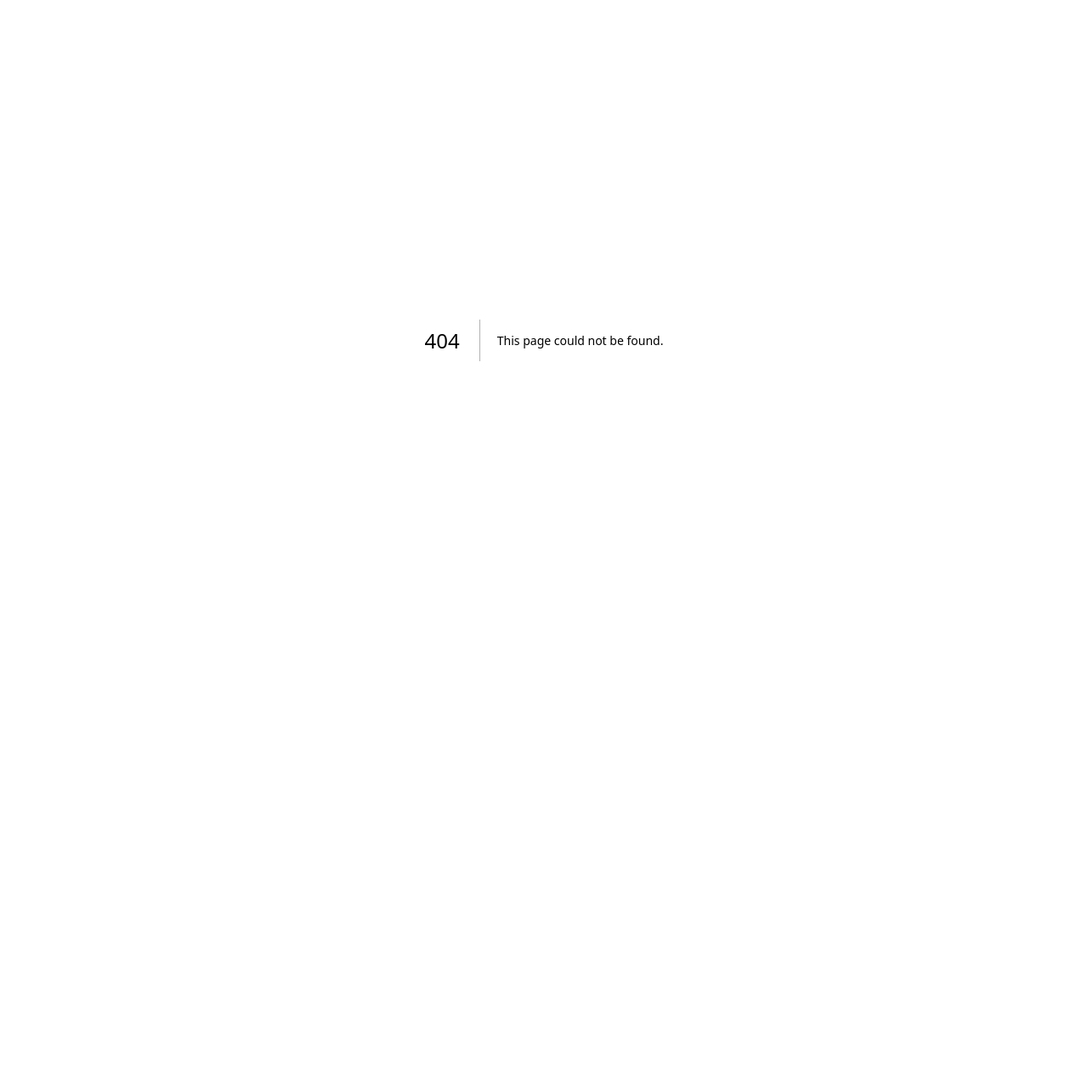
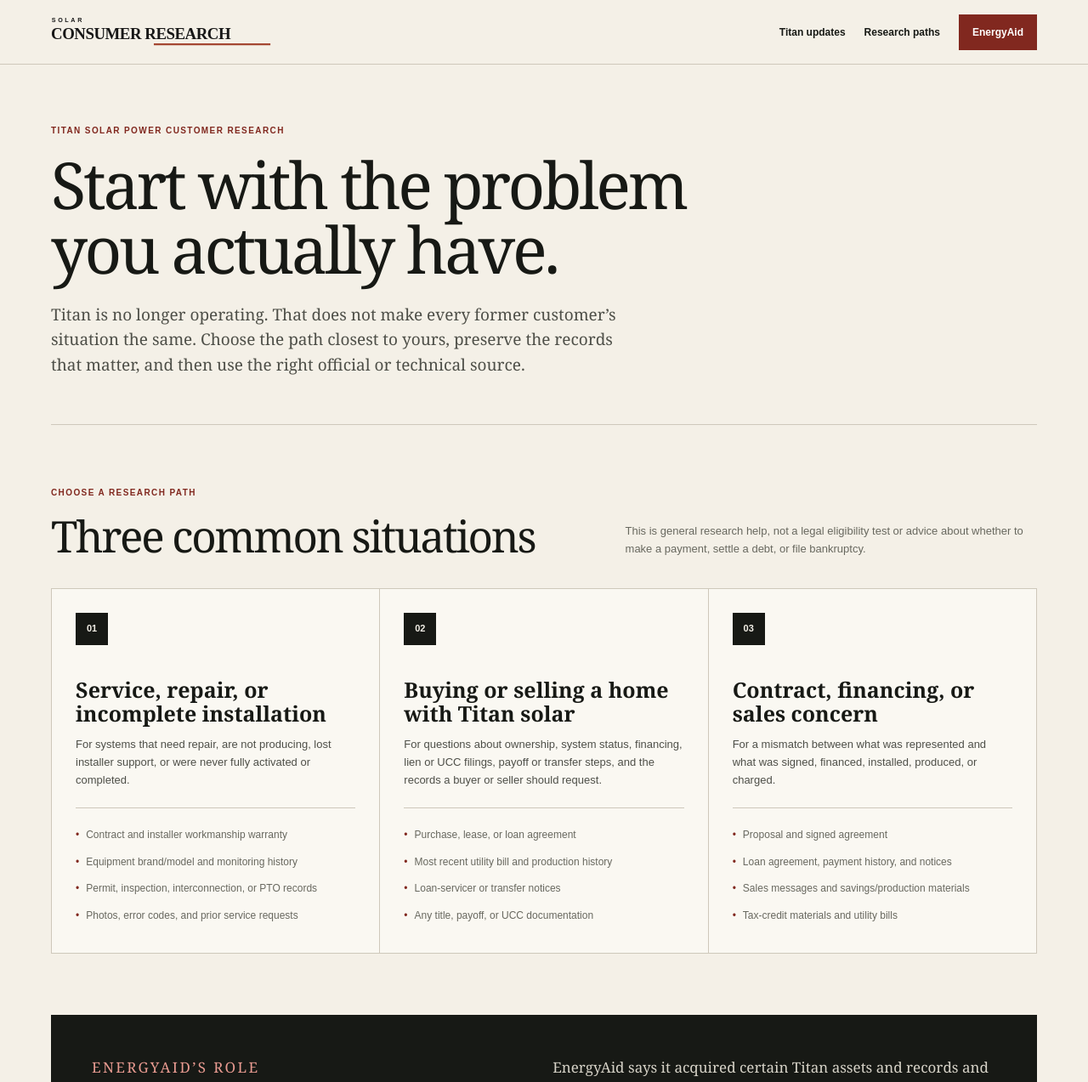
Before and after one commit to Decentralized-Rob/solar-consumer-research, a Next.js app: page /cases/titan-solar-power/customer-help in a window 1280 px wide. Before the commit this address had no page. Shown: the top 1273 px of the page at 85% size. Before the commit the page ends 800 px from the top, so only its background shows below. Built offline with nearby package versions, Linux system fonts and the light colour scheme.

Commit message:
Add three-path Titan customer research hub

```diff
--- /dev/null
+++ b/app/cases/titan-solar-power/customer-help/page.tsx
@@ -0,0 +1,62 @@
+import type { Metadata } from "next";
+import Image from "next/image";
+import Link from "next/link";
+import "./customer-help.css";
+
+export const metadata: Metadata = {
+  title: "Titan Solar Power Customer Help: Service, Home Sales & Financing Research",
+  description: "Research paths for former Titan Solar Power customers with service, home-sale, contract, or financing questions.",
+  alternates: { canonical: "/cases/titan-solar-power/customer-help" },
+};
+
+const paths = [
+  {
+    number: "01",
+    title: "Service, repair, or incomplete installation",
+    copy: "For systems that need repair, are not producing, lost installer support, or were never fully activated or completed.",
+    records: ["Contract and installer workmanship warranty", "Equipment brand/model and monitoring history", "Permit, inspection, interconnection, or PTO records", "Photos, error codes, and prior service requests"],
+  },
+  {
+    number: "02",
+    title: "Buying or selling a home with Titan solar",
+    copy: "For questions about ownership, system status, financing, lien or UCC filings, payoff or transfer steps, and the records a buyer or seller should request.",
+    records: ["Purchase, lease, or loan agreement", "Most recent utility bill and production history", "Loan-servicer or transfer notices", "Any title, payoff, or UCC documentation"],
+  },
+  {
+    number: "03",
+    title: "Contract, financing, or sales concern",
+    copy: "For a mismatch between what was represented and what was signed, financed, installed, produced, or charged.",
+    records: ["Proposal and signed agreement", "Loan agreement, payment history, and notices", "Sales messages and savings/production materials", "Tax-credit materials and utility bills"],
+  },
+];
+
+export default function TitanCustomerHelpPage() {
+  return (
+    <div className="th-shell">
+      <header className="th-header">
+        <Link href="/" aria-label="Solar Consumer Research home"><Image src="/brand/solar-consumer-research.svg" alt="" width={690} height={104} priority unoptimized /></Link>
+        <nav aria-label="Page navigation"><Link href="/cases/titan-solar-power">Titan updates</Link><a href="#paths">Research paths</a><a href="#energyaid">EnergyAid</a></nav>
+      </header>
+      <main className="th-main">
+        <section className="th-hero">
+          <p className="th-eyebrow">Titan Solar Power customer research</p>
+          <h1>Start with the problem you actually have.</h1>
+          <p className="th-deck">Titan is no longer operating. That does not make every former customer’s situation the same. Choose the path closest to yours, preserve the records that matter, and then use the right official or technical source.</p>
+        </section>
+        <section className="th-section" id="paths">
+          <div className="th-section-head"><div><p className="th-eyebrow">Choose a research path</p><h2>Three common situations</h2></div><p>This is general research help, not a legal eligibility test or advice about whether to make a payment, settle a debt, or file bankruptcy.</p></div>
+          <div className="th-paths">{paths.map((path) => <article className="th-path" key={path.number}><b>{path.number}</b><h3>{path.title}</h3><p>{path.copy}</p><ul>{path.records.map((record) => <li key={record}>{record}</li>)}</ul></article>)}</div>
+        </section>
+        <section className="th-note" id="energyaid">
+          <div><p className="th-eyebrow">EnergyAid’s role</p><h2>Service option, not Titan’s replacement.</h2></div>
+          <div><p>EnergyAid says it acquired certain Titan assets and records and offers commercial service options to former Titan customers. It says it did not acquire Titan or assume Titan’s warranties, debts, liabilities, or legal obligations.</p><p>That distinction matters: EnergyAid may be useful when a system needs service, but it is not a successor responsible for every Titan issue.</p><a href="https://energyaid.net/titan-solar-power-is-out-of-business/" target="_blank" rel="noreferrer">Read EnergyAid’s Titan FAQ ↗</a></div>
+        </section>
+        <section className="th-section">
+          <div className="th-section-head"><div><p className="th-eyebrow">Before contacting anyone</p><h2>Preserve the basic record set.</h2></div><p>Keep copies of the original documents and take screenshots before portals, servicing arrangements, or equipment access changes. Do not upload account numbers, government ID, or unredacted loan documents to a public form.</p></div>
+          <div className="th-records"><div><h3>System and installation</h3><p>Contract, permits, inspections, PTO/interconnection record, monitoring export, photos, equipment model numbers, and service requests.</p></div><div><h3>Financial and sales records</h3><p>Proposal, signed finance documents, payment history, lender notices, sales texts/emails, and the bills used to support a savings claim.</p></div><div><h3>Home transaction records</h3><p>Title-company requests, payoff information, UCC filings if applicable, system ownership documents, and current production status.</p></div><div><h3>Where to go next</h3><p>Manufacturer support terms, a licensed local technician, your utility or permitting office, the lender’s written dispute process, or your state consumer-protection agency depending on the issue.</p></div></div>
+        </section>
+      </main>
+      <footer className="th-footer">Solar Consumer Research provides general research information, not legal, financial, or contractor advice.</footer>
+    </div>
+  );
+}
```
